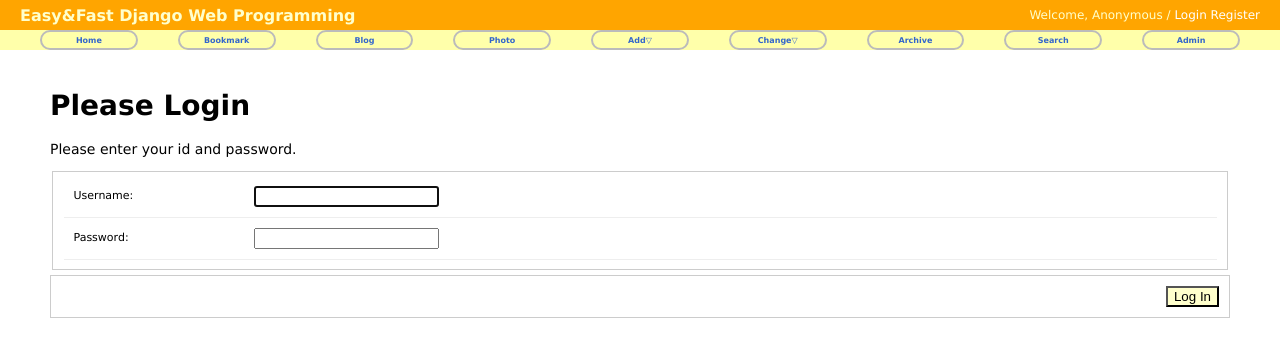
After one commit to sungmin414/bookmark_project_settings_study, a Django app: page /accounts/login/ in a window 1280 px wide. The commit adds this page. Shown: the top 357 px of the page. Run offline with Django 3.2, Linux system fonts and the light colour scheme.

Commit message:
login(css 및 로그인,로그아웃,비밀번호 변경 templates 구성)

```diff
--- a/static/css/base.css
+++ b/static/css/base.css
@@ -17,7 +17,7 @@ div#header{
 
 div#menu{
     position: absolute;
-    top: 50px;
+    top: 30px;
     left: 0px;
     height: 20px;
     width: 100%;
--- /dev/null
+++ b/static/css/forms.css
@@ -0,0 +1,42 @@
+/* Form Error */
+
+.errornote{
+    display:block;
+    margin: 5px 0;
+    border: 1px solid #c30;
+    background: #fcf;
+    padding: 5px 25px;
+    color: #c30;
+    font-size: 12px;
+    font-weight: bold;
+}
+
+/* Authentication Forms */
+
+fieldset{
+    border: 1px solid #ccc;
+}
+
+.aligned label{
+    width: 170px;
+    display: block;
+    padding: 3px 10px 0 0;
+    float: left;
+}
+
+.form-row{
+    padding: 10px;
+    font-size: 11px;
+    border-bottom: 1px solid #eee;
+}
+
+.submit-row{
+    margin: 5px 0;
+    border: 1px solid #ccc;
+    text-align: right;
+}
+
+.submit-row input{
+    margin: 10px;
+    background: #ffc;
+}
--- a/templates/base.html
+++ b/templates/base.html
@@ -13,8 +13,17 @@
 <body>
 <div id="header">
     <h2 class="maintitle">Easy&amp;Fast Django Web Programming</h2>
-    <h4 class="welcom">Welcome, <a href="#">shkim</a> / <a href="#">Change Password</a> / <a href="#">Logout</a></h4>
-
+    {% if user.is_active %}
+    <h4 class="welcome">Welcome, <strong>{% firstof user.get_short_name user.get_username %}</strong> /
+        <a href="{% url 'password_change' %}">Change Password</a> /
+        <a href="{% url 'logout' %}">Logout</a>
+    </h4>
+    {% else %}
+    <h4 class="welcome">Welcome, Anonymous /
+        <a href="{% url 'login' %}">Login</a>
+        <a href="{% url 'register' %}">Register</a>
+    </h4>
+    {% endif %}
 </div>
 <div id="menu">
     <li><a href="{% url 'home' %}">Home</a></li>
--- /dev/null
+++ b/templates/registration/login.html
@@ -0,0 +1,39 @@
+{% extends 'base.html' %}
+
+{% block title %}login.html{% endblock %}
+
+{% load static %}
+{% block extrastyle %}{% static 'css/forms.css' %}{% endblock %}
+
+{% block content %}
+<div id="content">
+    <h1>Please Login</h1>
+
+    <form action="#" method="POST">
+        {% csrf_token %}
+        {% if form.errors %}
+        <p class="errornote">Wrong! Please correct the error(s) below.</p>
+        {% endif %}
+        <p>Please enter your id and password.</p>
+
+        <fieldset class="aligned">
+            <div class="form-row">
+                {{ form.username.label_tag }} {{ form.username }}
+            </div>
+
+            <div class="form-row">
+                {{ form.password.label_tag }} {{ form.password }}
+            </div>
+        </fieldset>
+
+        <div class="submit-row">
+            <input type="submit" value="Log In">
+            <input type="hidden" name="text" value="{{ next }}">
+        </div>
+
+        <script type="text/javascript">
+            document.getElementById('id_username').focus();
+        </script>
+    </form>
+</div>
+{% endblock %}
```
Also changed, not shown: templates/registration/logged_out.html (added, +13 -0 lines), templates/registration/password_change_done.html (added, +11 -0 lines), templates/registration/password_change_form.html (added, +43 -0 lines), templates/registration/register.html (added, +43 -0 lines), templates/registration/register_done.html (added, +13 -0 lines).
